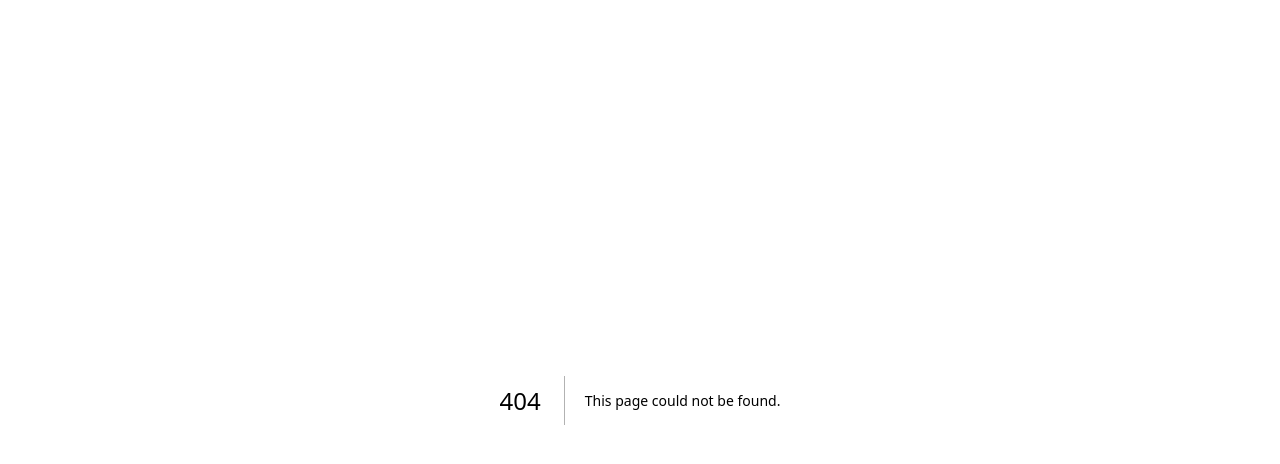
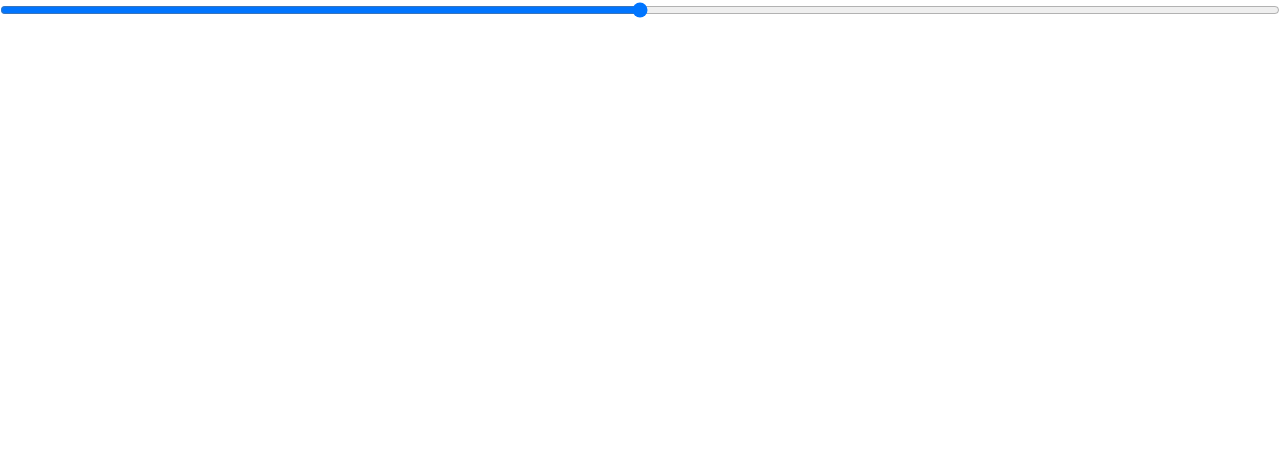
Before and after one commit to MyeonghoonNam/musicplayer-v2, a Next.js app in the folder client/: page /play/components/ProgressBar in a window 1280 px wide. Before the commit this address had no page. Shown: the top 464 px of the page. Built offline with nearby package versions, Linux system fonts and the light colour scheme.

Commit message:
feat : ProgressBar 컴포넌트 UI 구현

```diff
--- /dev/null
+++ b/client/src/pages/play/components/ProgressBar/index.tsx
@@ -0,0 +1,11 @@
+interface Props {
+  value: number;
+}
+
+const ProgressBar = ({ value }: Props) => {
+  return (
+    <input type="range" min="0" max="1000" value={value} className="w-full" />
+  );
+};
+
+export default ProgressBar;
--- a/client/src/pages/play/components/index.ts
+++ b/client/src/pages/play/components/index.ts
@@ -2,3 +2,4 @@ export { default as BackButton } from './BackButton';
 export { default as MusicCover } from './MusicCover';
 export { default as MusicTitle } from './MusicTitle';
 export { default as MusicArtists } from './MusicArtists';
+export { default as ProgressBar } from './ProgressBar';
```
